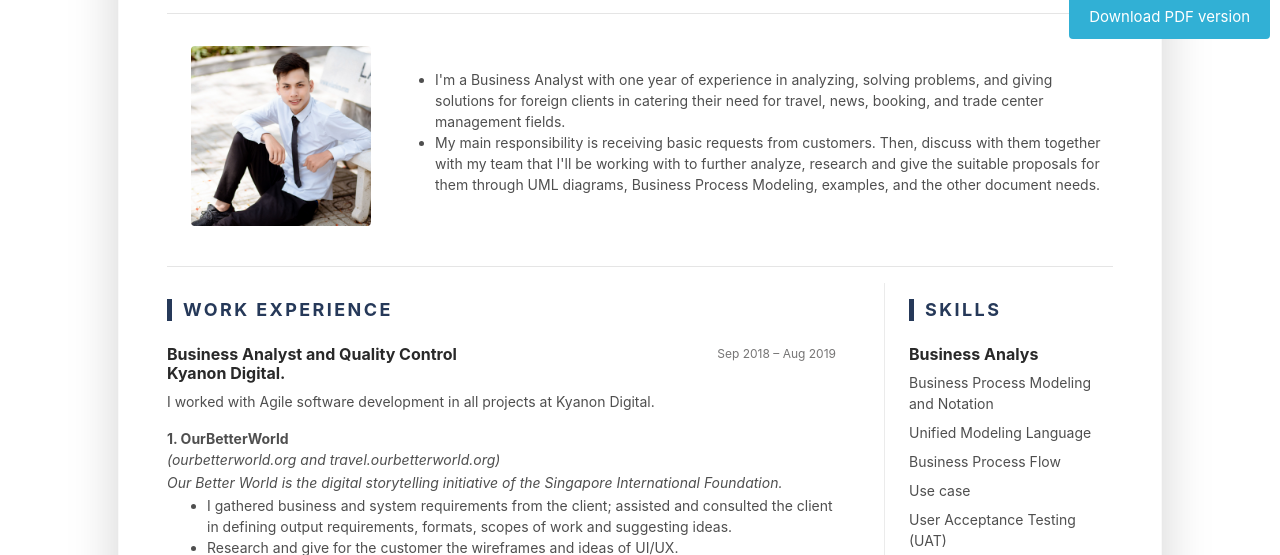
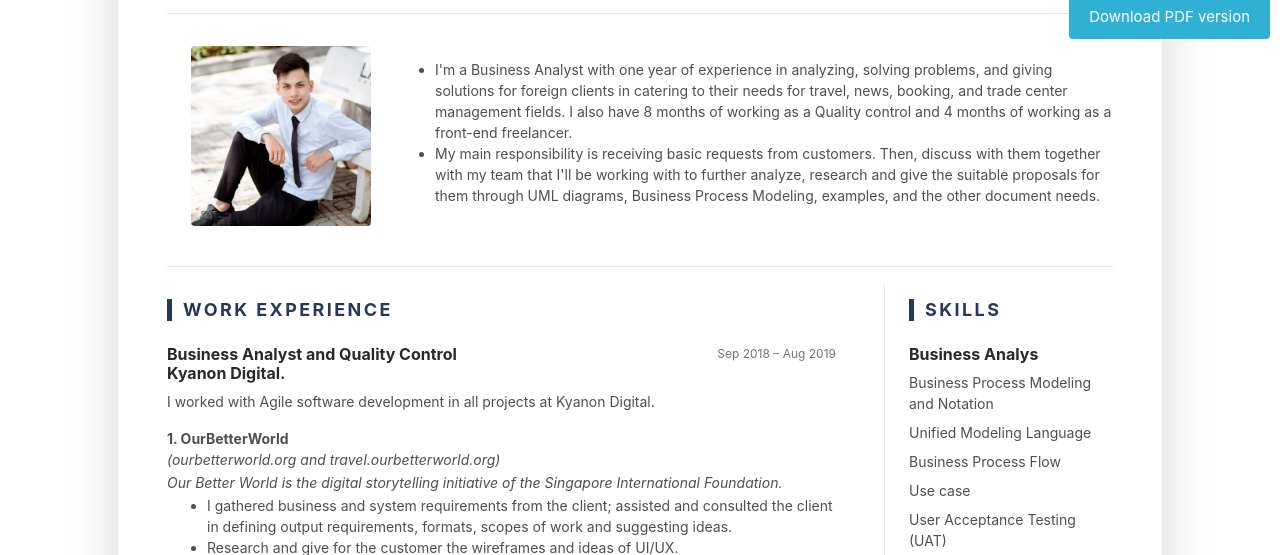
Before and after one commit to hoangpm96/myCV, a plain HTML site: page index.html in a window 1280 px wide. Shown: the part 204-759 px from the top of the page. Drawn offline with nearby package versions, Linux system fonts and the light colour scheme.

Commit message:
Update new pdf file

```diff
--- a/index.html
+++ b/index.html
@@ -63,7 +63,7 @@
 					<div class="media flex-column flex-md-row align-items-center">
 						<img class="resume-profile-image mb-2 mb-md-2 mr-md-4 ml-md-4 rounded mx-auto" src="assets/img/cv-profile.jpg" alt="Hoang Phan profile">
 						<ul class="media-body text-left resume-list en">
-							<li class="mb-10 list-item-st">I'm a Business Analyst with one year of experience in analyzing, solving problems, and giving solutions for foreign clients in catering their need for travel, news, booking, and trade center management fields.</li>
+							<li class="mb-10 list-item-st">I'm a Business Analyst with one year of experience in analyzing, solving problems, and giving solutions for foreign clients in catering to their needs for travel, news, booking, and trade center management fields. I also have 8 months of working as a Quality control and 4 months of working as a front-end freelancer.</li>
 							<li class="mb-10 list-item-st">My main responsibility is receiving basic requests from customers. Then, discuss with them together with my team that I'll be working with to further analyze, research and give the suitable proposals for them through UML diagrams, Business Process Modeling, examples, and the other document needs.</li>
 						</ul>
 						<ul class="media-body text-left resume-list vi">
```
Also changed, not shown: 2 other files.
